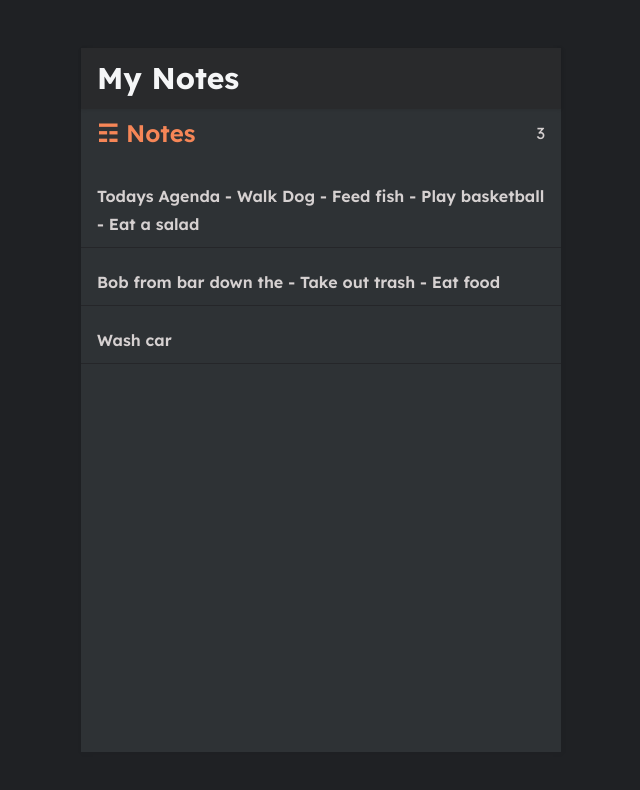
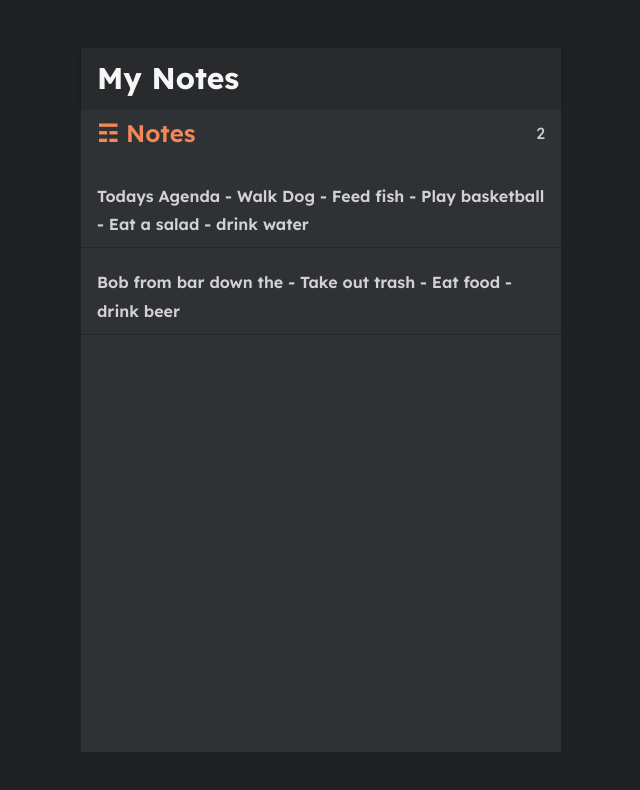
Before and after one commit to iamhwkchn/notesapp, a React (Create React App) app: page / in a window 1280 px wide. Shown: the top 790 px of the page, without its empty margins (319-959 px from the left). Built offline with nearby package versions, Linux system fonts and the light colour scheme; data requests are answered from the project's data file.

Commit message:
enc error

```diff
--- a/db.json
+++ b/db.json
@@ -1,22 +1,14 @@
 {
   "notes": [
     {
-        "id": 1,
-        "body": "Todays Agenda\n\n- Walk Dog\n- Feed fish\n- Play basketball\n- Eat a salad",
-        "updated": "2021-07-14T13:49:02.078653Z"
-
+      "id": 1,
+      "body": "Todays Agenda\n\n- Walk Dog\n- Feed fish\n- Play basketball\n- Eat a salad\n- drink water",
+      "updated": "2023-07-10T23:50:53.440Z"
     },
     {
-        "id": 2,
-        "body": "Bob from bar down the \n\n- Take out trash\n- Eat food",
-        "updated": "2021-07-13T20:43:18.550058Z"
-
-    },
-    {
-        "id": 3,
-        "body": "Wash car",
-        "updated": "2021-07-13T19:46:12.187306Z"
-
+      "id": 2,
+      "body": "Bob from bar down the \n\n- Take out trash\n- Eat food\n- drink beer ",
+      "updated": "2023-07-10T23:51:02.614Z"
     }
-]
+  ]
 }
--- a/src/pages/NotePage.js
+++ b/src/pages/NotePage.js
@@ -1,13 +1,16 @@
 import React , {useEffect, useState} from 'react'
-import {useParams} from 'react-router-dom'
+import {useParams , useNavigate} from 'react-router-dom'
 //import notes from '../assets/data'
 import {Link} from 'react-router-dom'
 import {ReactComponent as ArrowLeft} from '../assets/arrow-left.svg'
 
-const NotePage = (props) => {
+const NotePage = () => {
 
     let noteId = useParams()
-    console.log(noteId.id)
+    let noteid_num = noteId.id
+    console.log("cool",noteid_num)
+
+
     let [note , setNote] = useState(null)
 
     // let note = notes.find(note =>
@@ -18,26 +21,75 @@ const NotePage = (props) => {
 
     useEffect(()=>{
       getNote()
-    }, [noteId.id])
+    }, [noteid_num])
 
     let getNote = async()=>{
-        let response = await fetch(`http://localhost:8000/notes/${noteId.id}`)
+        let response = await fetch(`http://localhost:8000/notes/${noteid_num}`)
         let data = await response.json()
         setNote(data)
     }
+    let createNote = async()=>{
+      await fetch(`http://localhost:8000/notes/` , {
+        method:'POST',
+        headers: {
+          'Content-Type': 'application/json'
+        },
+        body: JSON.stringify({...note ,'updated': new Date()})
+      })
+    }
+    let updateNote = async()=>{
+      await fetch(`http://localhost:8000/notes/${noteid_num}` , {
+        method:'PUT',
+        headers: {
+          'Content-Type': 'application/json'
+        },
+        body: JSON.stringify({...note ,'updated': new Date()})
+      })
+    }
+    let navigate = useNavigate()
+    let deleteNode = ()=>{
+        fetch(`http://localhost:8000/notes/${noteid_num}` , {
+        method:'DELETE',
+        headers: {
+          'Content-Type': 'application/json'
+        },
+        body: JSON.stringify(note)
+      })
+      navigate('/')
+    }
 
+    let handleSubmit = () =>{
+      if(noteid_num !== 'new' && !note.body){
+        deleteNode()
+      }
+      else if(noteid_num === 'new'){
+        updateNote()
+      }
+      else if(noteid_num === 'new' && note.body !== null){
+        createNote()
+      }
 
+      //navigate('/')
+
+    }
+    let handleNoteChange = (e) => {
+      setNote({
+        ...note,
+        'body': e.target.value
+      });
+    };
   return (
     <div className='note'>
         <div className = 'note-header'>
             <h3>
                 <Link to ="/">
-                    <ArrowLeft />
+                    <ArrowLeft onClick={handleSubmit} />
                 </Link>
             </h3>
+            <button onClick={deleteNode}>Delete</button>
         </div>
       {/* <p> {note?.body}</p> */}
-      <textarea value = {note?.body}></textarea>
+      <textarea onChange={(e) => {setNote({...note , 'body': e.target.value})}} value = {note?.body}></textarea>
     </div>
   )
 }
--- a/src/pages/NotesListPage.js
+++ b/src/pages/NotesListPage.js
@@ -1,6 +1,8 @@
 import React ,{useState, useEffect} from 'react'
 //import notes from '../assets/data'
+//import AddButton from '/Users/sriramsivaraman/Desktop/react_project/notesapp/src/components/AddButton.js'
 import ListItem from '../components/ListItem'
+
 
 const NotesListPage = () => {
 
@@ -32,6 +34,8 @@ const NotesListPage = () => {
             <ListItem key = {index} note = {note} />
         ))}
       </div>
+
+
     </div>
   )
 }
```
Also changed, not shown: src/components/AddButton.js (added, +15 -0 lines), src/assets/add.svg (added).
